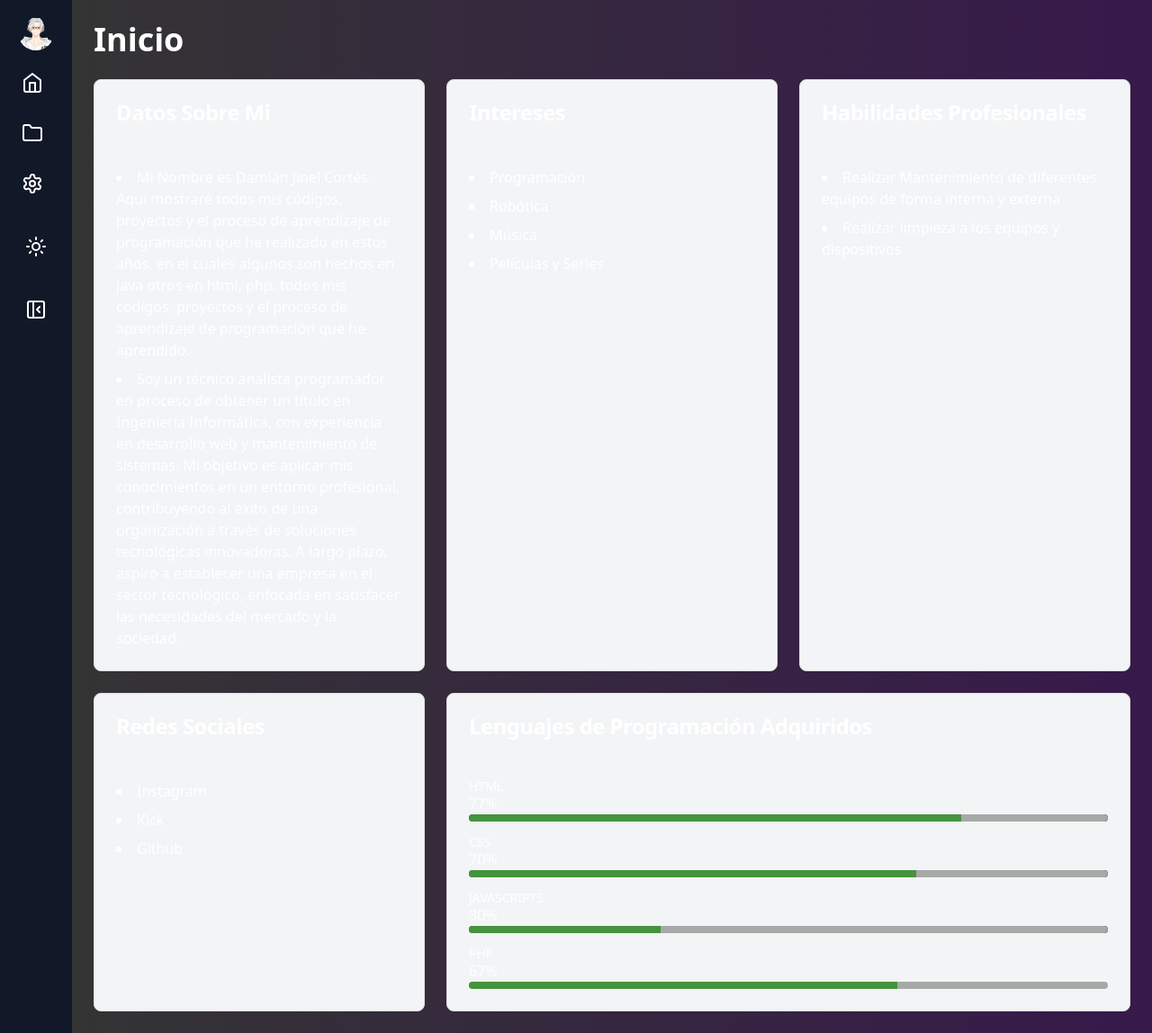
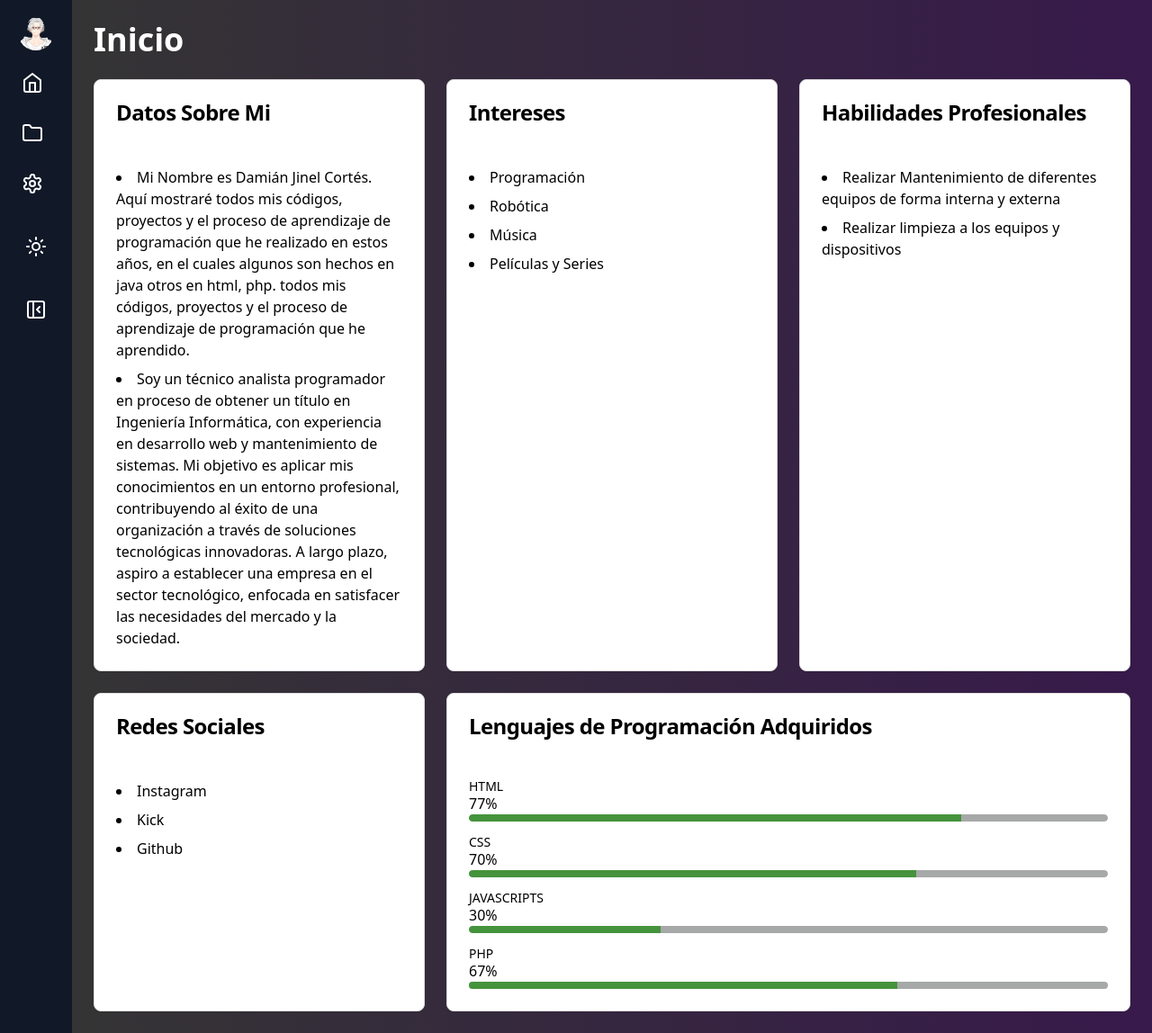
Before and after one commit to LynkRookie/TecnoUpdate.github.io, a PHP site: page /vista/inicio.html in a window 1280 px wide. Shown: the whole page at 90% size. Run offline with PHP 8.4, Linux system fonts and the light colour scheme.

Commit message:
Update cambio_temas.css

```diff
--- a/vista/Css/cambio_temas.css
+++ b/vista/Css/cambio_temas.css
@@ -1,12 +1,12 @@
 /* Estilos para tema claro */
 .theme-light .bg-gray-800 {
-  background-color: #f2f4f6;
+  background-color: #ffffff;
   color: #000000;
   border-color: rgba(221, 221, 221, 1);
 }
 
 .theme-light .text-white {
-  color: #ffffff !important;
+  color:none;
 }
 
 /* Estilos para tema oscuro */
@@ -19,7 +19,3 @@
 .theme-dark .text-white {
   color: #ffffff !important;
 }
-.bg-white {
-  --tw-bg-opacity: 1;
-  background-color: rgb(27 25 25);
-}
```
